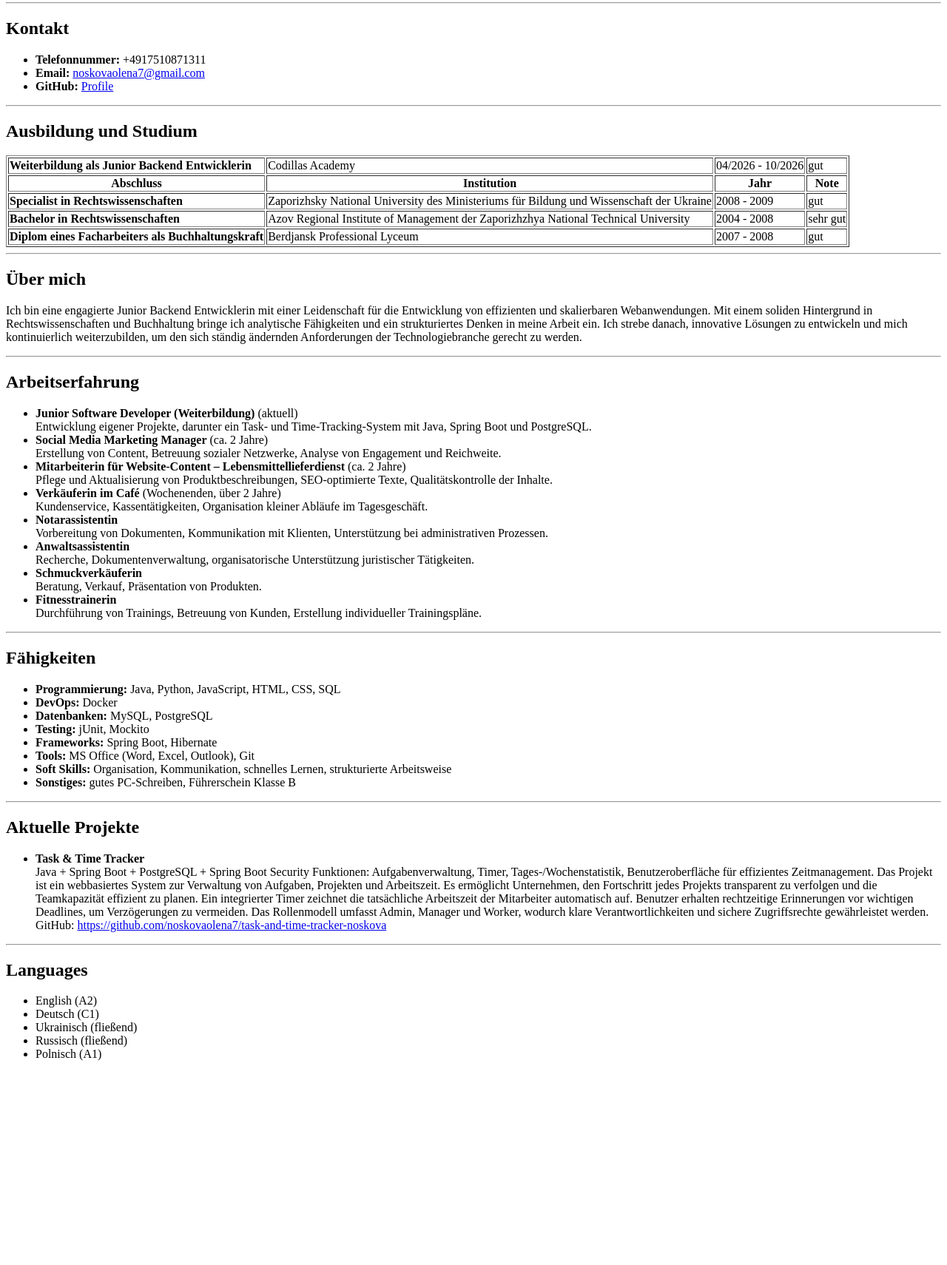
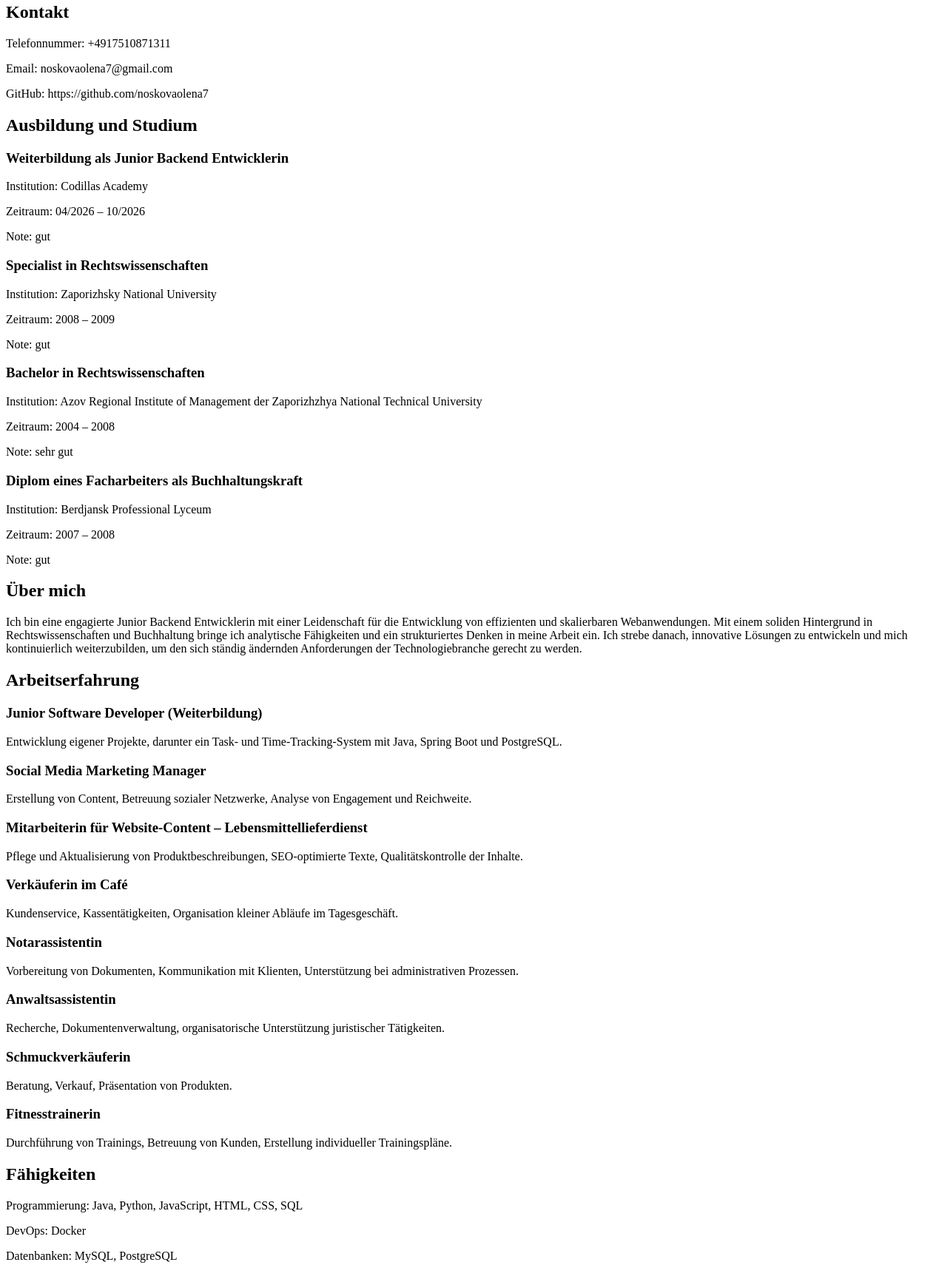
Before and after one commit to noskovaolena7/hello-world, a plain HTML site: page frontend/index.html in a window 1280 px wide. Shown: the part 124-1834 px from the top of the page at 74% size. Before the commit the page ends 1574 px from the top, so only its background shows below. Drawn offline with Linux system fonts and the light colour scheme.

Commit message:
- added corrections

```diff
--- a/frontend/index.html
+++ b/frontend/index.html
@@ -1,154 +1,99 @@
 <!DOCTYPE html>
-<html lang="en">
+<html lang="de">
 <head>
-    <meta charset="UTF-8">
-    <title>Olena Noskova</title>
+  <meta charset="UTF-8">
+  <title>Olena Noskova</title>
 </head>
 
 <body>
 
 <h1>Olena Noskova</h1>
-
 <h2>Junior Backend Entwicklerin</h2>
 
-<hr>
-
 <h2>Kontakt</h2>
-<ul>
-  <li><b>Telefonnummer:</b> +4917510871311</li>
-  <li><b>Email:</b> <a href="mailto:noskovaolena7@gmail.com">noskovaolena7@gmail.com</a></li>
-  <li><b>GitHub:</b> <a href="https://github.com/noskovaolena7">Profile</a></li>
-</ul>
-<hr>
+<p>Telefonnummer: +4917510871311</p>
+<p>Email: noskovaolena7@gmail.com</p>
+<p>GitHub: https://github.com/noskovaolena7</p>
 
 <h2>Ausbildung und Studium</h2>
-<!--suppress HtmlDeprecatedAttribute -->
-<table border="1">
 
-  <tr>
-    <td><b>Weiterbildung als Junior Backend Entwicklerin</b></td>
-    <td>Codillas Academy</td>
-    <td>04/2026 - 10/2026</td>
-    <td>gut</td>
-  </tr>
+<h3>Weiterbildung als Junior Backend Entwicklerin</h3>
+<p>Institution: Codillas Academy</p>
+<p>Zeitraum: 04/2026 – 10/2026</p>
+<p>Note: gut</p>
 
-  <tr>
-    <th>Abschluss</th>
-    <th>Institution</th>
-    <th>Jahr</th>
-    <th>Note</th>
-  </tr>
-  <tr>
-    <td><b>Specialist in Rechtswissenschaften</b></td>
-    <td>Zaporizhsky National University des Ministeriums für Bildung und Wissenschaft der Ukraine</td>
-    <td>2008 - 2009</td>
-    <td>gut</td>
-  </tr>
+<h3>Specialist in Rechtswissenschaften</h3>
+<p>Institution: Zaporizhsky National University</p>
+<p>Zeitraum: 2008 – 2009</p>
+<p>Note: gut</p>
 
-  <tr>
-    <td><b>Bachelor in Rechtswissenschaften</b></td>
-    <td>Azov Regional Institute of Management der Zaporizhzhya National Technical
-      University</td>
-    <td>2004 - 2008</td>
-    <td>sehr gut</td>
-  </tr>
+<h3>Bachelor in Rechtswissenschaften</h3>
+<p>Institution: Azov Regional Institute of Management der Zaporizhzhya National Technical University</p>
+<p>Zeitraum: 2004 – 2008</p>
+<p>Note: sehr gut</p>
 
-  <tr>
-    <td><b>Diplom eines Facharbeiters als Buchhaltungskraft</b></td>
-    <td>Berdjansk Professional Lyceum</td>
-    <td>2007 - 2008</td>
-    <td>gut</td>
-  </tr>
-
-</table>
-<hr>
+<h3>Diplom eines Facharbeiters als Buchhaltungskraft</h3>
+<p>Institution: Berdjansk Professional Lyceum</p>
+<p>Zeitraum: 2007 – 2008</p>
+<p>Note: gut</p>
 
 <h2>Über mich</h2>
-<p>Ich bin eine engagierte Junior Backend Entwicklerin mit einer Leidenschaft für die Entwicklung von effizienten
-  und skalierbaren Webanwendungen. Mit einem soliden Hintergrund in Rechtswissenschaften und
-  Buchhaltung bringe ich analytische Fähigkeiten und ein strukturiertes Denken in meine Arbeit ein. Ich strebe danach,
-  innovative Lösungen zu entwickeln und mich kontinuierlich weiterzubilden,
-  um den sich ständig ändernden Anforderungen der Technologiebranche gerecht zu werden.</p>
-
-<hr>
+<p>Ich bin eine engagierte Junior Backend Entwicklerin mit einer Leidenschaft für die Entwicklung von effizienten und
+  skalierbaren Webanwendungen. Mit einem soliden Hintergrund in Rechtswissenschaften und Buchhaltung bringe ich
+  analytische Fähigkeiten und ein strukturiertes Denken in meine Arbeit ein. Ich strebe danach, innovative Lösungen
+  zu entwickeln und mich kontinuierlich weiterzubilden, um den sich ständig ändernden Anforderungen
+  der Technologiebranche gerecht zu werden.</p>
 
 <h2>Arbeitserfahrung</h2>
-<ul>
-  <li>
-    <b>Junior Software Developer (Weiterbildung)</b> (aktuell)<br>
-    Entwicklung eigener Projekte, darunter ein Task- und Time-Tracking-System mit Java, Spring Boot und PostgreSQL.
-  </li>
-  <li>
-    <b>Social Media Marketing Manager</b> (ca. 2 Jahre)<br>
-    Erstellung von Content, Betreuung sozialer Netzwerke, Analyse von Engagement und Reichweite.
-  </li>
-  <li>
-    <b>Mitarbeiterin für Website-Content – Lebensmittellieferdienst</b> (ca. 2 Jahre)<br>
-    Pflege und Aktualisierung von Produktbeschreibungen, SEO-optimierte Texte, Qualitätskontrolle der Inhalte.
-  </li>
-  <li>
-    <b>Verkäuferin im Café</b> (Wochenenden, über 2 Jahre)<br>
-    Kundenservice, Kassentätigkeiten, Organisation kleiner Abläufe im Tagesgeschäft.
-  </li>
-  <li>
-    <b>Notarassistentin</b><br>
-    Vorbereitung von Dokumenten, Kommunikation mit Klienten, Unterstützung bei administrativen Prozessen.
-  </li>
-  <li>
-    <b>Anwaltsassistentin</b><br>
-    Recherche, Dokumentenverwaltung, organisatorische Unterstützung juristischer Tätigkeiten.
-  </li>
-  <li>
-    <b>Schmuckverkäuferin</b><br>
-    Beratung, Verkauf, Präsentation von Produkten.
-  </li>
-  <li>
-    <b>Fitnesstrainerin</b><br>
-    Durchführung von Trainings, Betreuung von Kunden, Erstellung individueller Trainingspläne.
-  </li>
-</ul>
-<hr>
+
+<h3>Junior Software Developer (Weiterbildung)</h3>
+<p>Entwicklung eigener Projekte, darunter ein Task- und Time-Tracking-System mit Java, Spring Boot und PostgreSQL.</p>
+
+<h3>Social Media Marketing Manager</h3>
+<p>Erstellung von Content, Betreuung sozialer Netzwerke, Analyse von Engagement und Reichweite.</p>
+
+<h3>Mitarbeiterin für Website-Content – Lebensmittellieferdienst</h3>
+<p>Pflege und Aktualisierung von Produktbeschreibungen, SEO-optimierte Texte, Qualitätskontrolle der Inhalte.</p>
+
+<h3>Verkäuferin im Café</h3>
+<p>Kundenservice, Kassentätigkeiten, Organisation kleiner Abläufe im Tagesgeschäft.</p>
+
+<h3>Notarassistentin</h3>
+<p>Vorbereitung von Dokumenten, Kommunikation mit Klienten, Unterstützung bei administrativen Prozessen.</p>
+
+<h3>Anwaltsassistentin</h3>
+<p>Recherche, Dokumentenverwaltung, organisatorische Unterstützung juristischer Tätigkeiten.</p>
+
+<h3>Schmuckverkäuferin</h3>
+<p>Beratung, Verkauf, Präsentation von Produkten.</p>
+
+<h3>Fitnesstrainerin</h3>
+<p>Durchführung von Trainings, Betreuung von Kunden, Erstellung individueller Trainingspläne.</p>
 
 <h2>Fähigkeiten</h2>
-<ul>
-  <li><b>Programmierung:</b> Java, Python, JavaScript, HTML, CSS, SQL</li>
-  <li><b>DevOps:</b> Docker</li>
-  <li><b>Datenbanken:</b> MySQL, PostgreSQL</li>
-  <li><b>Testing:</b> jUnit, Mockito</li>
-  <li><b>Frameworks:</b> Spring Boot, Hibernate</li>
-  <li><b>Tools:</b> MS Office (Word, Excel, Outlook), Git</li>
-  <li><b>Soft Skills:</b> Organisation, Kommunikation, schnelles Lernen, strukturierte Arbeitsweise</li>
-  <li><b>Sonstiges:</b> gutes PC-Schreiben, Führerschein Klasse B</li>
-</ul>
-
-<hr>
+<p>Programmierung: Java, Python, JavaScript, HTML, CSS, SQL</p>
+<p>DevOps: Docker</p>
+<p>Datenbanken: MySQL, PostgreSQL</p>
+<p>Testing: jUnit, Mockito</p>
+<p>Frameworks: Spring Boot, Hibernate</p>
+<p>Tools: MS Office (Word, Excel, Outlook), Git</p>
+<p>Soft Skills: Organisation, Kommunikation, schnelles Lernen, strukturierte Arbeitsweise</p>
+<p>Sonstiges: gutes PC-Schreiben, Führerschein Klasse B</p>
 
 <h2>Aktuelle Projekte</h2>
-<ul>
-  <li>
-    <b>Task & Time Tracker</b><br>
-    Java + Spring Boot + PostgreSQL + Spring Boot Security
-    Funktionen: Aufgabenverwaltung, Timer, Tages-/Wochenstatistik, Benutzeroberfläche für effizientes Zeitmanagement.
-    Das Projekt ist ein webbasiertes System zur Verwaltung von Aufgaben, Projekten und Arbeitszeit.
-    Es ermöglicht Unternehmen, den Fortschritt jedes Projekts transparent zu verfolgen und die Teamkapazität effizient
-    zu planen. Ein integrierter Timer zeichnet die tatsächliche Arbeitszeit der Mitarbeiter automatisch auf.
-    Benutzer erhalten rechtzeitige Erinnerungen vor wichtigen Deadlines, um Verzögerungen zu vermeiden.
-    Das Rollenmodell umfasst Admin, Manager und Worker, wodurch klare Verantwortlichkeiten und sichere
-    Zugriffsrechte gewährleistet werden.
-    GitHub: <a href="https://github.com/noskovaolena7/task-and-time-tracker-noskova" target="_blank">
-    https://github.com/noskovaolena7/task-and-time-tracker-noskova</a>
-  </li>
-</ul>
-<hr>
+
+<h3>Task & Time Tracker</h3>
+<p>Java + Spring Boot + PostgreSQL + Spring Boot Security.</p>
+<p>Funktionen: Aufgabenverwaltung, Timer, Tages-/Wochenstatistik, Benutzeroberfläche für effizientes Zeitmanagement.</p>
+<p>Das Projekt ist ein webbasiertes System zur Verwaltung von Aufgaben, Projekten und Arbeitszeit. Es ermöglicht Unternehmen, den Fortschritt jedes Projekts transparent zu verfolgen und die Teamkapazität effizient zu planen. Ein integrierter Timer zeichnet die tatsächliche Arbeitszeit der Mitarbeiter automatisch auf. Benutzer erhalten rechtzeitige Erinnerungen vor wichtigen Deadlines, um Verzögerungen zu vermeiden. Das Rollenmodell umfasst Admin, Manager und Worker.</p>
+<p>GitHub: https://github.com/noskovaolena7/task-and-time-tracker-noskova</p>
 
 <h2>Languages</h2>
-<ul>
-  <li>English (A2)</li>
-  <li>Deutsch (C1)</li>
-  <li>Ukrainisch (fließend)</li>
-  <li>Russisch (fließend)</li>
-  <li>Polnisch (A1)</li>
-</ul>
+<p>English (A2)</p>
+<p>Deutsch (C1)</p>
+<p>Ukrainisch (fließend)</p>
+<p>Russisch (fließend)</p>
+<p>Polnisch (A1)</p>
 
 </body>
 </html>
```
